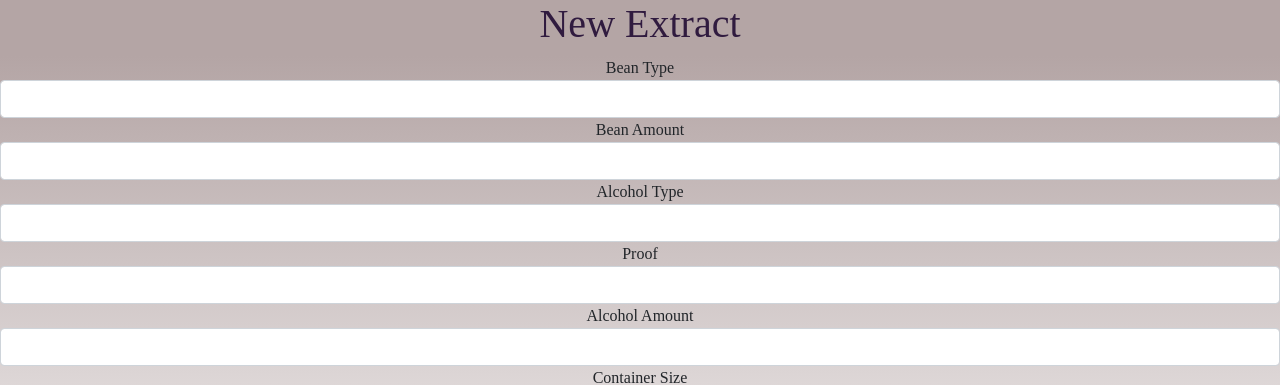
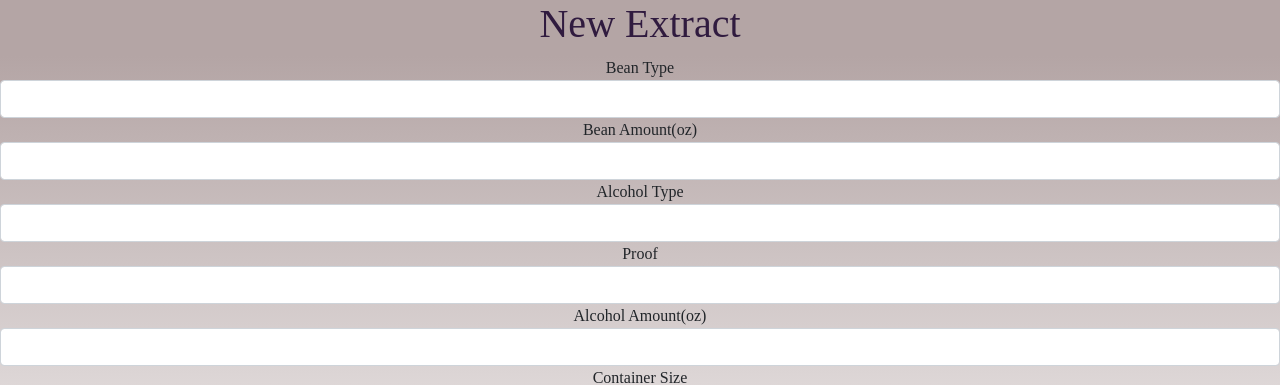
Before and after one commit to TelmaChapa/Red-Final-Project-Client, a React (Create React App) app: page /JournalCreate in a window 1280 px wide. Shown: the top 385 px of the page. Built offline with nearby package versions, Linux system fonts and the light colour scheme.

Commit message:
Role Issue

```diff
--- a/src/components/Auth/Login.jsx
+++ b/src/components/Auth/Login.jsx
@@ -34,7 +34,7 @@ class Login extends React.Component {
       .then((result) => {
         console.log(result);
         this.props.updateToken(result.sessionToken);
-        this.props.role(result.user.role);
+        // this.props.role(result.user.role);
       })
       .catch((error) => console.log("error", error));
   };
--- a/src/components/Journal/JournalCreate.jsx
+++ b/src/components/Journal/JournalCreate.jsx
@@ -93,7 +93,7 @@ class JournalCreate extends React.Component {
             />
           </FormGroup>
           <FormGroup>
-            <Label htmlFor="beanamount">Bean Amount</Label>
+            <Label htmlFor="beanamount">Bean Amount(oz)</Label>
             <Input
               onChange={(e) => this.setState({ beanamount: e.target.value })}
               name="beanamount"
@@ -117,7 +117,7 @@ class JournalCreate extends React.Component {
             />
           </FormGroup>
           <FormGroup>
-            <Label htmlFor="alcoholamount">Alcohol Amount</Label>
+            <Label htmlFor="alcoholamount">Alcohol Amount(oz)</Label>
             <Input
               onChange={(e) => this.setState({ alcoholamount: e.target.value })}
               name="alcoholamount"
--- a/src/components/Journal/JournalTable.jsx
+++ b/src/components/Journal/JournalTable.jsx
@@ -70,10 +70,10 @@ class JournalTable extends React.Component {
               <tr>
                 <th>#</th>
                 <th>Bean Type</th>
-                <th>Bean Amount</th>
+                <th>Bean Amount(oz)</th>
                 <th>Alcohol Type</th>
                 <th>Proof</th>
-                <th>Alcohol Amount</th>
+                <th>Alcohol Amount(oz)</th>
                 <th>Container</th>
                 <th>Start Date</th>
                 <th>End Date</th>
```
